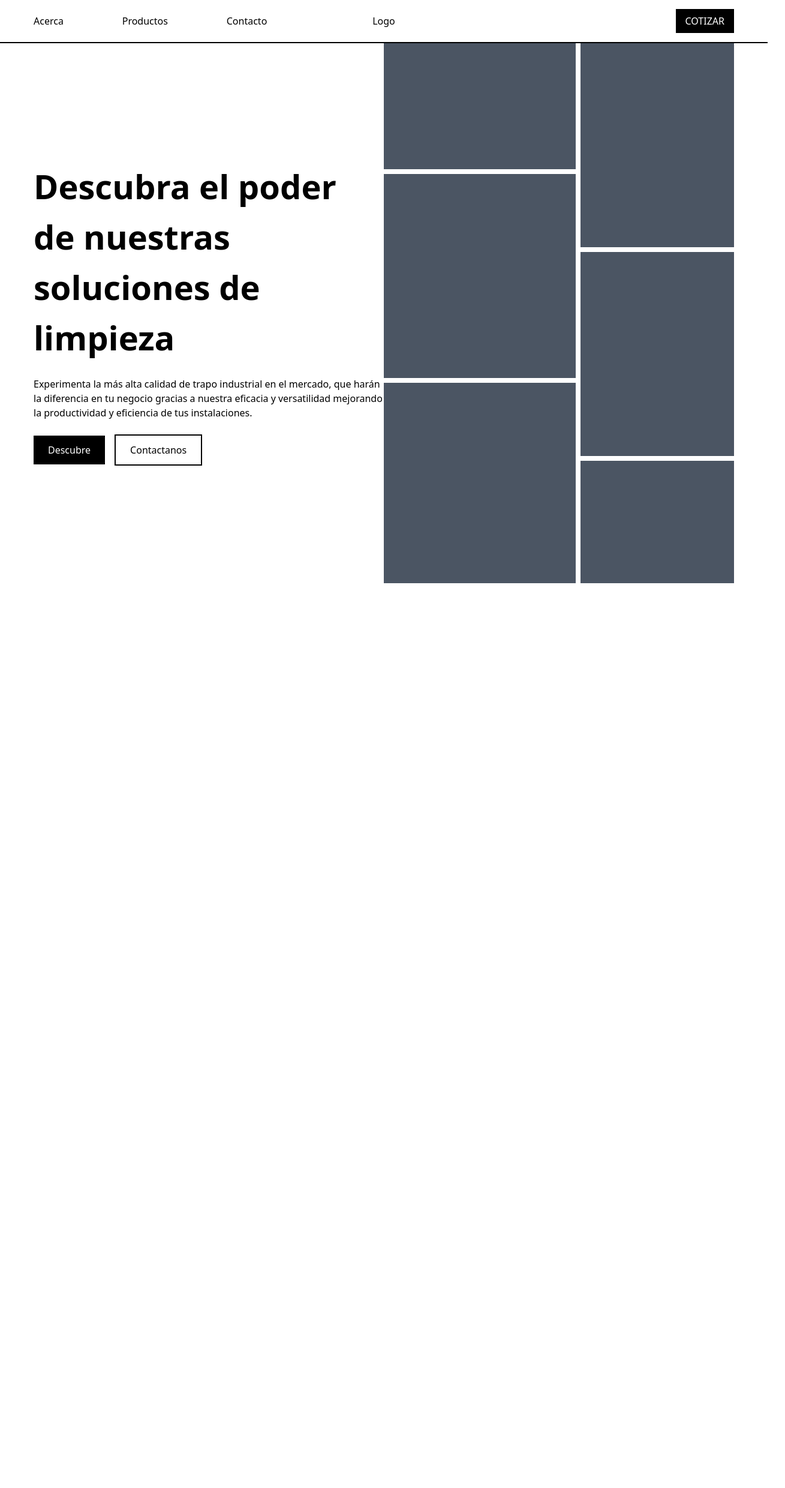
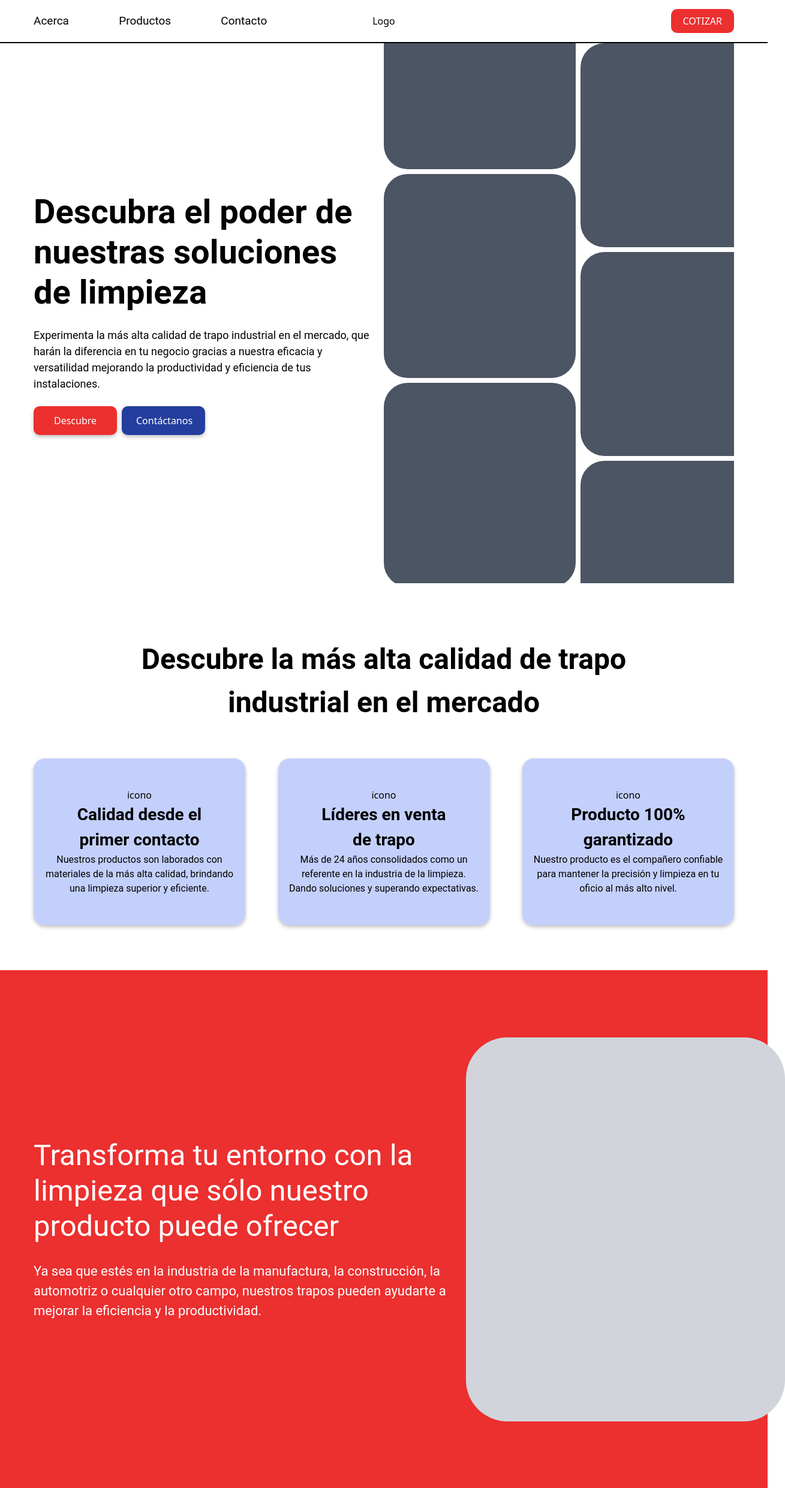
Before and after one commit to hyzmael88/marshallweb, a Next.js app: page / in a window 1280 px wide. Shown: the whole page at 60% size, 1309 px wide, since content can reach past the window. Before the commit the page ends 972 px from the top, so only its background shows below. Built offline with nearby package versions, Linux system fonts and the light colour scheme.

Commit message:
Update styles and components

```diff
--- /dev/null
+++ b/src/components/Acerca.jsx
@@ -0,0 +1,48 @@
+import React from 'react'
+
+function Acerca() {
+
+    const info = [
+        {
+            icon: 'icono',
+            title: 'Calidad desde el primer contacto',
+            description: 'Nuestros productos son laborados con materiales de la más alta calidad, brindando una limpieza superior y eficiente.'
+        },
+        {
+            icon: 'icono',
+            title: 'Líderes en venta de trapo',
+            description: 'Más de 24 años consolidados como un referente en la industria de la limpieza. Dando soluciones y superando expectativas.'
+        },
+        {
+            icon: 'icono',
+            title: 'Producto 100% garantizado',
+            description: 'Nuestro producto es el compañero confiable para mantener la precisión y limpieza en tu oficio al más alto nivel.'
+        },
+    ]
+
+    return (
+        <div className='w-full h-full flex flex-col justify-center items-center pt-[91px] pb-[75px] gap-[57px]'>
+                <h2 className='font-header font-bold text-[48px] w-[856px] text-center'>Descubre la más alta calidad
+de trapo industrial en el mercado</h2>
+<div className='w-full h-full flex flex-row justify-between items-center px-14'>
+    {
+        info.map((item, index) => (
+            <div key={index} className='w-[353px] h-[278px] rounded-[19px] bg-[#3D65F3]/30
+            flex flex-col items-center justify-center
+            shadow-brand
+            '>
+                <span>{item.icon}</span>
+                <h3 className='w-[60%] font-header font-bold text-[28px] text-center '>{item.title}</h3>
+                <p className=' w-[90%] font-paragraph text-[16px] text-center'>{item.description}</p>
+
+            </div>
+        ))
+    }
+
+
+</div>
+        </div>
+    )
+}
+
+export default Acerca
--- a/src/components/Hero.jsx
+++ b/src/components/Hero.jsx
@@ -6,46 +6,46 @@ function Hero() {
     <div className="w-full px-14 h-[900px] flex flex-row">
       <div className="w-full h-full flex flex-col justify-center items-center">
         <div className="w-full flex flex-col gap-[24px]">
-          <h1 className="font-bold text-[56px]">
+          <h1 className="font-header font-bold leading-[67px] text-[56px] w-[576px]">
             Descubra el poder de nuestras soluciones de limpieza
           </h1>
-          <p className="">
+          <p className="w-[576px] font-paragraph text-[18px] font-normal leading-[27px]">
             Experimenta la más alta calidad de trapo industrial en el mercado,
             que harán la diferencia en tu negocio gracias a nuestra eficacia y
             versatilidad mejorando la productividad y eficiencia de tus
             instalaciones.
           </p>
-          <div className="w-full  flex flex-row justify-start items-center gap-4">
-            <button className="bg-black text-white px-[24px] py-[12px]">
+          <div className="w-full  flex flex-row justify-start items-center gap-[8px]">
+            <button className="bg-brand-primary shadow-brand w-[139px] rounded-[10px] text-white px-[24px] py-[12px]">
               Descubre
             </button>
-            <button className="border-2 border-black text-black px-[24px] py-[12px]">
-              Contactanos
+            <button className="bg-brand-secondary shadow-brand text-white rounded-[10px] w-[139px] px-[24px] py-[12px]">
+              Contáctanos
             </button>
           </div>
         </div>
       </div>
       <div className="w-full h-full flex flex-row overflow-hidden gap-2">
         <div className="w-full h-full  flex flex-col gap-2 transform -translate-y-[130px] ">
-          <div className="w-full h-full bg-gray-600">
+          <div className="w-full h-full bg-gray-600 rounded-[40px]">
             <div className="w-[320px] h-[340px]"/>
             </div>
-            <div className="w-full h-full bg-gray-600">
+            <div className="w-full h-full bg-gray-600 rounded-[40px]">
               <div className="w-[320px] h-[340px]"/>
             </div>
-            <div className="w-full h-full bg-gray-600">
+            <div className="w-full h-full bg-gray-600 rounded-[40px]">
               <div className="w-[320px] h-[340px]"/>
             </div>
 
         </div>
         <div className="h-full w-full flex flex-col  gap-2 ">
-          <div className="w-full h-full bg-gray-600">
+          <div className="w-full h-full bg-gray-600 rounded-[40px]">
             <div className="w-[320px] h-[340px]"></div>
           </div>
-          <div className="w-full h-full bg-gray-600">
+          <div className="w-full h-full bg-gray-600 rounded-[40px]">
             <div className="w-[320px] h-[340px]"></div>
           </div>
-          <div className="w-full h-full bg-gray-600">
+          <div className="w-full h-full bg-gray-600 rounded-[40px]">
             <div className="w-[320px] h-[340px]"></div>
           </div>
         </div>
--- /dev/null
+++ b/src/components/HotspotImage.jsx
@@ -0,0 +1,25 @@
+import React from 'react'
+
+function HotspotImage() {
+  return (
+    <div className='w-full h-[863px] flex flex-row justify-between items-center  px-14 bg-brand-primary'>
+        <div className='w-full h-full flex flex-col items-center justify-center text-white gap-[29px]'>
+            <h2 className='w-[721px] font-header text-[49px] font bold leading-[59px] '>
+            Transforma tu entorno con la limpieza que sólo nuestro producto puede ofrecer
+            </h2>
+            <p className='w-[721px] text-[22px] font-paragraph leading-[33px] '>
+            Ya sea que estés en la industria de la manufactura, la construcción, la automotriz o cualquier otro campo, nuestros trapos pueden ayudarte a mejorar la eficiencia y la productividad.
+            </p>
+
+        </div>
+        <div className='w-full h-full flex flex-col items-end justify-center'>
+
+            <div className='w-[532px] h-[640px] rounded-[69px] bg-gray-300'></div>
+        </div>
+
+
+    </div>
+  )
+}
+
+export default HotspotImage
--- a/src/components/Navbar.jsx
+++ b/src/components/Navbar.jsx
@@ -3,7 +3,7 @@ import React from 'react'
 function Navbar() {
   return (
     <div className='w-full h-[72px] flex flex-row justify-around items-center border-b-[2px] border-black px-14  '>
-        <ul className='w-full h-full flex flex-row justify-between items-center'>
+        <ul className='w-full h-full flex flex-row justify-between items-center font-paragraph text-[19px] '>
             <li>Acerca</li>
             <li>Productos</li>
             <li>Contacto</li>
@@ -13,7 +13,7 @@ function Navbar() {
             <span>Logo</span>
         </div>
         <div className='w-full h-full flex flex-row justify-end items-center'>
-            <button className='px-4 py-2 bg-black text-white uppercase'>cotizar</button>
+            <button className='px-[20px] py-[8px] bg-brand-primary rounded-[10px]  text-white uppercase'>cotizar</button>
         </div>
 
     </div>
--- a/src/pages/index.js
+++ b/src/pages/index.js
@@ -2,6 +2,8 @@ import Image from 'next/image'
 import { Inter } from 'next/font/google'
 import Navbar from '@/components/Navbar'
 import Hero from '@/components/Hero'
+import Acerca from '@/components/Acerca'
+import HotspotImage from '@/components/HotspotImage'
 
 const inter = Inter({ subsets: ['latin'] })
 
@@ -10,6 +12,8 @@ export default function Home() {
    <main className='w-full h-full max-w-[1444px] mx-auto relative'>
     <Navbar/>
     <Hero/>
+    <Acerca/>
+    <HotspotImage/>
    </main>
   )
 }
--- a/tailwind.config.js
+++ b/tailwind.config.js
@@ -7,11 +7,17 @@ module.exports = {
   ],
   theme: {
     extend: {
-      backgroundImage: {
-        'gradient-radial': 'radial-gradient(var(--tw-gradient-stops))',
-        'gradient-conic':
-          'conic-gradient(from 180deg at 50% 50%, var(--tw-gradient-stops))',
+      colors:{
+        'brand-primary': "#EC2F2F",
+        "brand-secondary": "#233E9E"
       },
+      fontFamily:{
+        "header": "Roboto, sans-serif",
+        "paragraph": "Roboto, sans-serif",
+      },
+      boxShadow: {
+        'brand': '0px 3px 6.2px 0px rgba(0, 0, 0, 0.25)',
+      }
     },
   },
   plugins: [],
```
